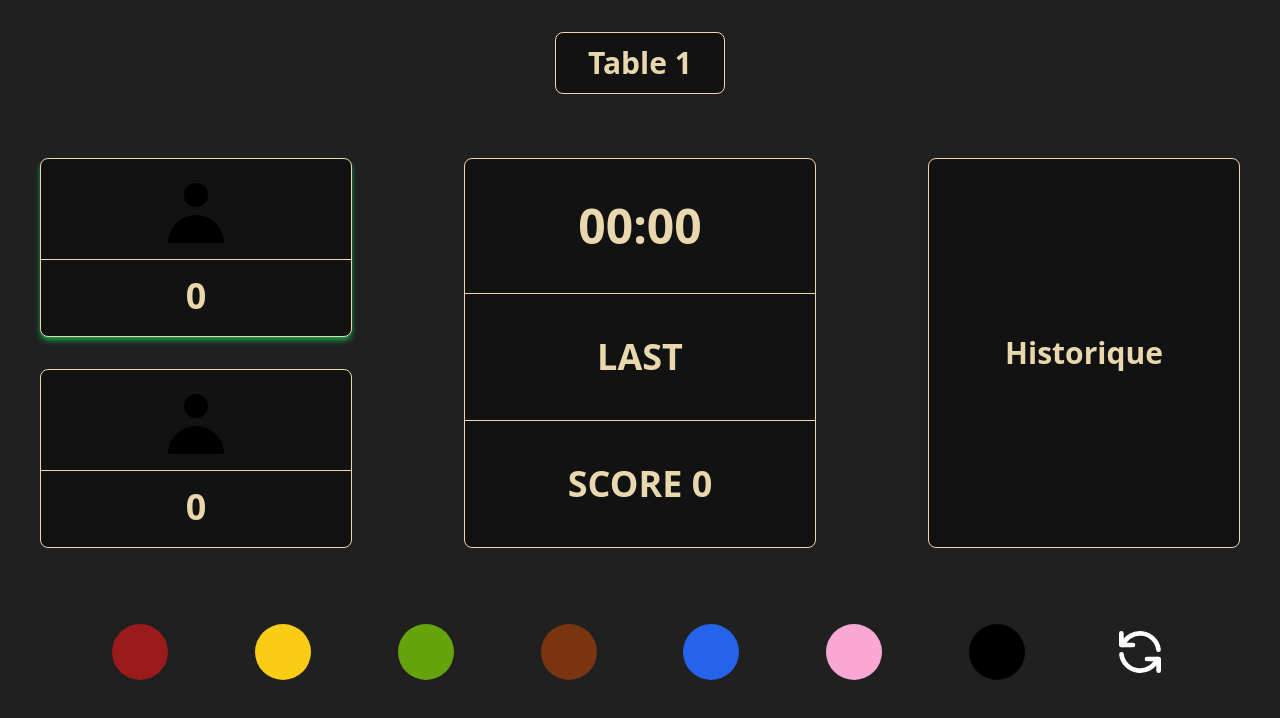
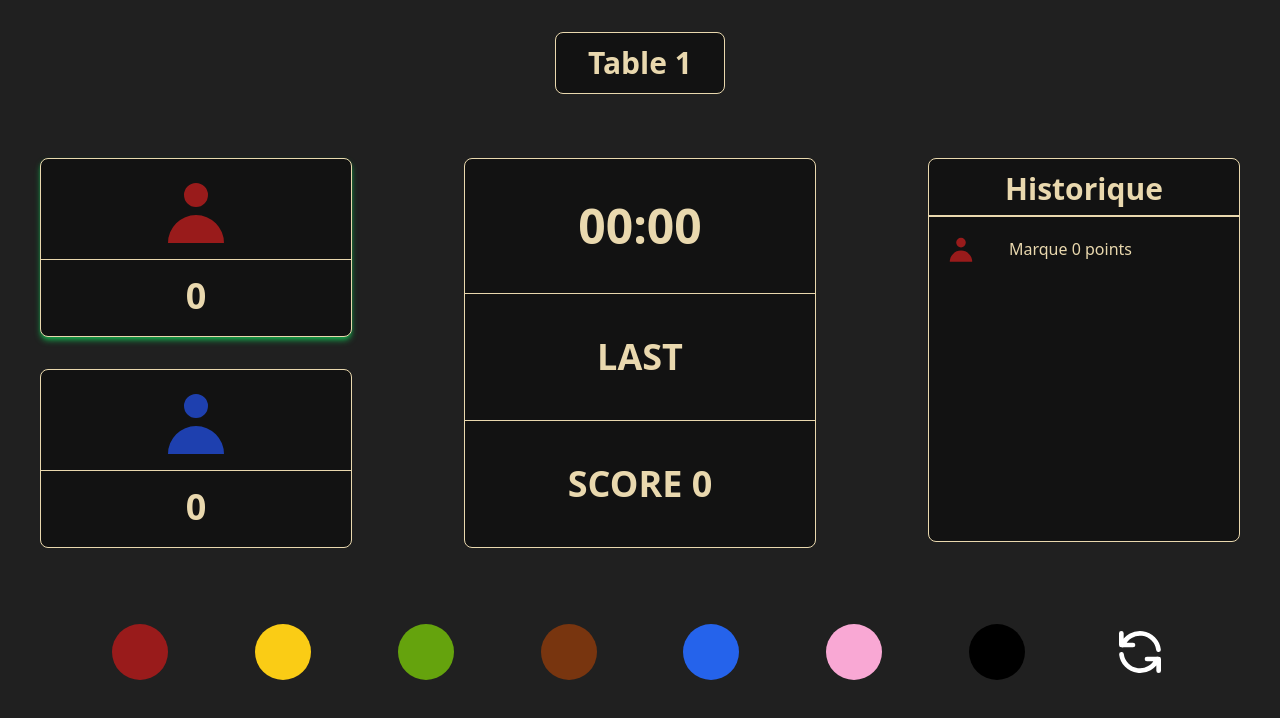
Before and after one commit to gourraguis/snooker-scoreboard, a Next.js app in the folder web/: page / in a window 1280 px wide. Shown: the top 718 px of the page. Built offline with nearby package versions, Linux system fonts and the light colour scheme.

Commit message:
Add Histroy component

```diff
--- a/web/components/History.tsx
+++ b/web/components/History.tsx
@@ -1,10 +1,37 @@
+import { UserIcon } from '@heroicons/react/solid';
+import { useEffect } from 'react';
+import { useRecoilValue } from 'recoil';
+import { playingHistoryState } from '../atoms/historyState';
+
 const History = () => {
+  const history = useRecoilValue(playingHistoryState);
+  useEffect(() => {
+    console.log(history);
+  }, [history]);
   return (
     <div
-      className="mr-10 flex justify-center items-center border-[1px]
-        border-primary-w bg-primary-b rounded-lg px-8 py-3 my-8"
+      className="mr-10 flex flex-col items-center border-[1px]
+        border-primary-w bg-primary-b rounded-lg py-3 my-8 h-96"
     >
-      <h1 className="text-primary-w font-semibold text-3xl">Historique</h1>
+      <div className="w-full border-primary-w border-b-2 pb-2">
+        <h1 className="text-primary-w font-semibold text-3xl text-center">
+          Historique
+        </h1>
+      </div>
+      <div className="w-full ml-8 mt-4 overflow-y-auto">
+        {history.map((item) => (
+          <div className="w-full flex justify-start items-center space-x-8 mb-6">
+            <UserIcon
+              className={`w-8 h-8 ${
+                item.value === 0 ? 'text-red-800' : 'text-blue-800'
+              } `}
+            />
+            <h3 className="text-primary-w">
+              Marque {item.scoredBalls.reduce((a, b) => a + b, 0)} points
+            </h3>
+          </div>
+        ))}
+      </div>
     </div>
   );
 };
--- a/web/components/PlayerCard.tsx
+++ b/web/components/PlayerCard.tsx
@@ -26,6 +26,8 @@ const PlayerCard: FunctionComponent<PlayerCardProps> = ({
       <div className="w-full flex justify-center items-center">
         <UserIcon className={`w-20 h-20 my-2 ${color}`} />
       </div>
+      <div className="hidden text-blue-800"></div>
+      <div className="hidden text-red-800"></div>
       <div className="w-full flex justify-center items-center">
         <h1 className="text-primary-w font-semibold text-4xl py-4">{points}</h1>
       </div>
```
